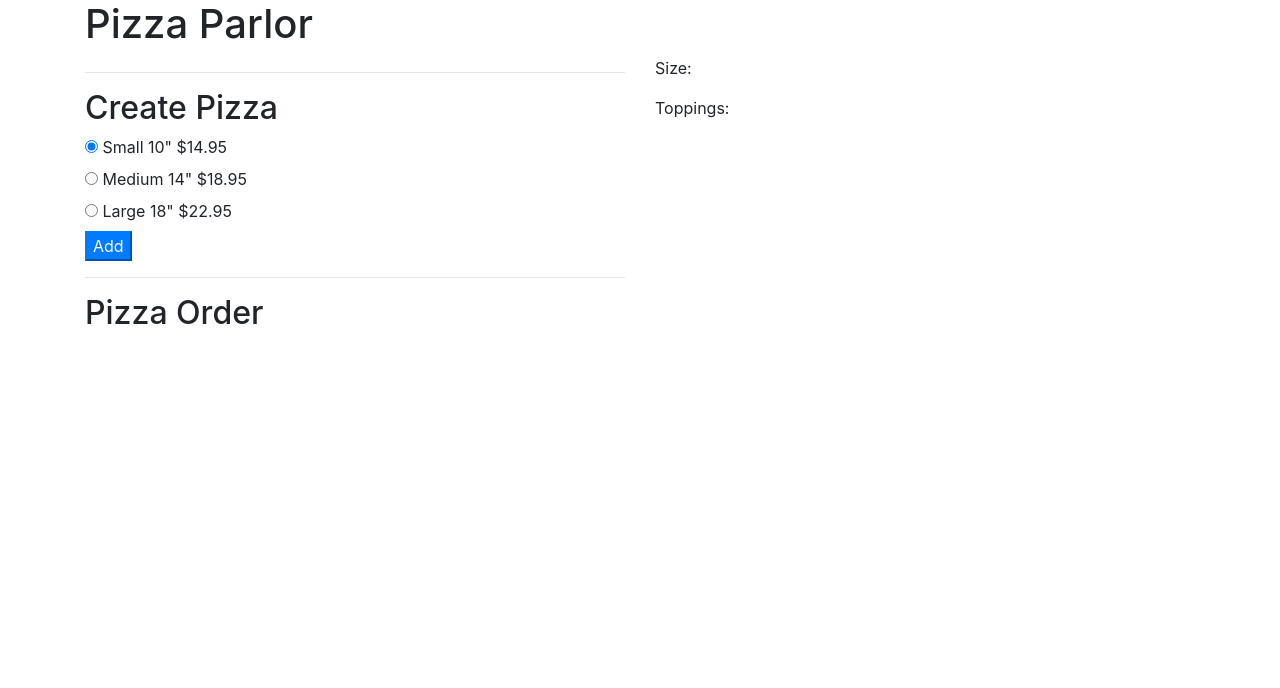
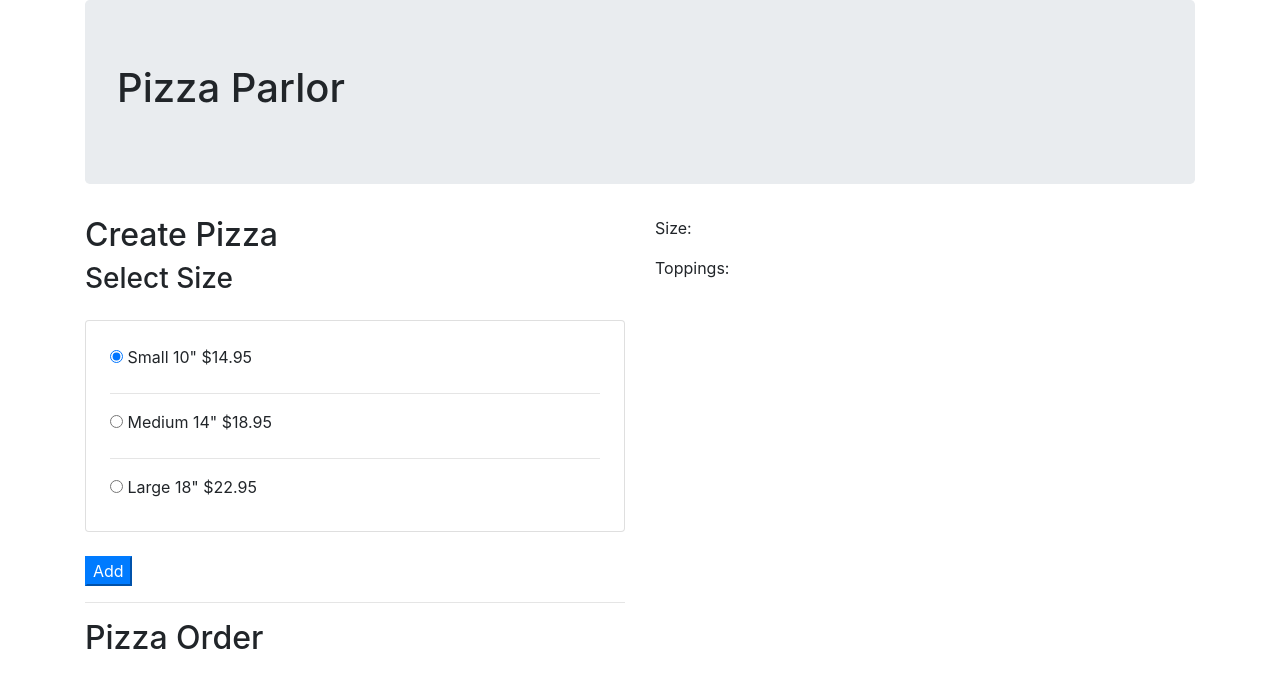
Before and after one commit to ftolentino/pizza-parlor, a plain HTML site: page index.html in a window 1280 px wide. Drawn offline with nearby package versions, Linux system fonts and the light colour scheme.

Commit message:
WIP HTML and styling

```diff
--- a/index.html
+++ b/index.html
@@ -14,34 +14,41 @@
       crossorigin="anonymous"
     ></script>
     <script src="js/scripts.js"></script>
-    <title>Pig Dice Game</title>
+    <title>Pizza Parlor</title>
     <title></title>
   </head>
   <body>
     <div class="container">
+      <div class="jumbotron">
         <h1>Pizza Parlor</h1>
+      </div>
       <div class="row">
         <div class="col-md-6">
-          <hr />
           <h2>Create Pizza</h2>
-          <form id="new-contact">
+          <form id="pizza-form">
+            <!-- Pizza Size -->
+            <h3>Select Size</h3>
+            <div class="card py-4 px-4 my-4">
               <div class="radio">
                 <label>
                   <input type="radio" name="size" value="small" checked />
                   Small 10" $14.95
                 </label>
               </div>
+              <hr />
               <div class="radio">
                 <label>
                   <input type="radio" name="size" value="medium" />
                   Medium 14" $18.95
                 </label>
               </div>
+              <hr />
               <div class="radio">
                 <label>
                   <input type="radio" name="size" value="large" />
                   Large 18" $22.95
                 </label>
+              </div>
             </div>
 
             <button type="submit" class="btn-primary">Add</button>
--- a/js/scripts.js
+++ b/js/scripts.js
@@ -0,0 +1,15 @@
+// Business Logic
+
+
+
+
+// UI Logic
+
+
+$(document).ready(function () {
+  $().submit(function (event) {
+    event.preventDefault();
+
+
+  });
+});
```
Lines whose indentation alone changed are shown as unchanged.
